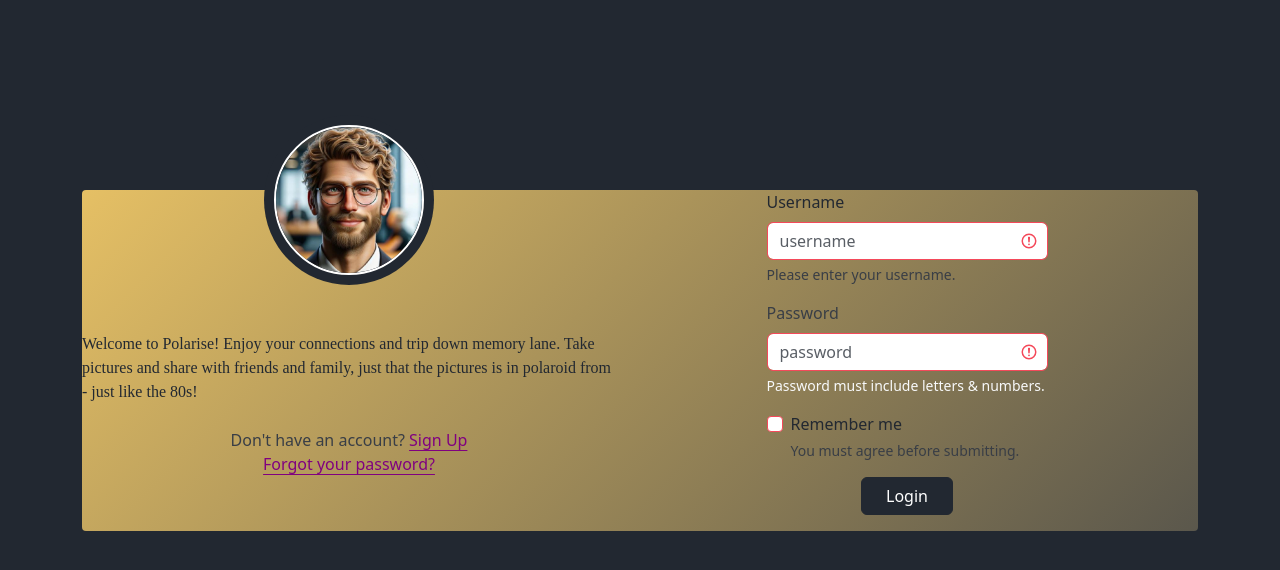
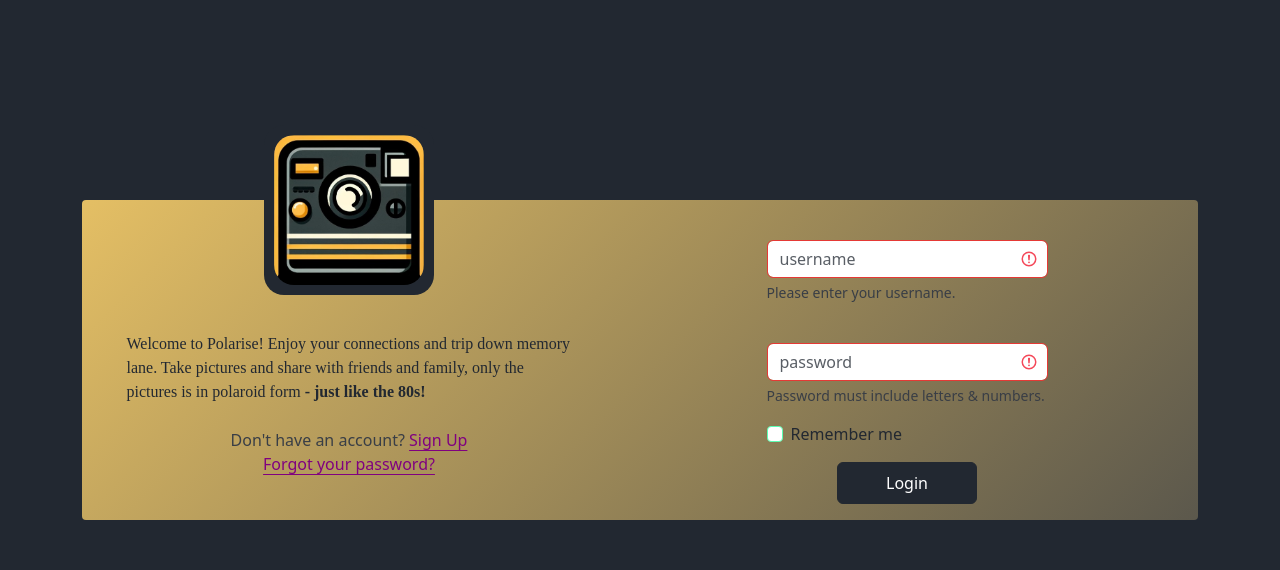
Before and after one commit to jonhavbra87/css-frameworks, a website: page index.html in a window 1280 px wide. Drawn offline with nearby package versions, Linux system fonts and the light colour scheme; a web font is replaced by a local one.

Commit message:
login page

```diff
--- a/index.html
+++ b/index.html
@@ -1,61 +1,110 @@
 <!DOCTYPE html>
 <html lang="en">
-
   <head>
     <meta charset="UTF-8" />
     <meta name="viewport" content="width=device-width, initial-scale=1.0" />
     <title>Feed Page</title>
     <link rel="stylesheet" href="../dist/css/index.css" />
-  <link rel="stylesheet" href="https://cdn.jsdelivr.net/npm/bootstrap-icons@1.11.3/font/bootstrap-icons.min.css">
-  <script defer src="../node_modules/bootstrap/dist/js/bootstrap.bundle.min.js"></script>
+    <link
+      rel="stylesheet"
+      href="https://cdn.jsdelivr.net/npm/bootstrap-icons@1.11.3/font/bootstrap-icons.min.css"
+    />
+    <script
+      defer
+      src="../node_modules/bootstrap/dist/js/bootstrap.bundle.min.js"
+    ></script>
   </head>
 
   <body class="bg-dark vh-100 d-flex">
-  <main class="container d-flex justify-content-center align-items-center my-auto">
-    <section class="bg-primary rounded-1 ">
+    <main
+      class="container d-flex justify-content-center align-items-center my-auto"
+    >
+      <section class="bg-primary rounded-1">
         <div class="row w-100 position-relative">
-
-          <div class="col-12 col-md-6 d-flex align-items-center justify-content-center flex-column">
+          <div
+            class="col-12 col-md-6 d-flex align-items-center justify-content-center flex-column"
+          >
             <div class="brand_logo_container mb-3">
-              <img src="content/AI-profile.jpg" class="brand_logo" alt="Logo">
+              <img
+                src="/content/logopolorise.jpg"
+                class="brand_logo"
+                alt="Logo"
+              />
             </div>
-            <div class="mt-5 pt-5">
-              <p>Welcome to Polarise! Enjoy your connections and trip down memory lane. Take pictures and share with friends and family, just that the pictures is in polaroid from - just like the 80s! </p>
-              <div class="d-flex justify-content-center flex-column align-items-center p-2">
-                <div class=" link-secondary link-offset-2 link-underline-opacity-25 link-underline-opacity-100-hover">
+            <div class="mt-5 pt-5 col-10 text-break">
+              <p>
+                Welcome to Polarise! Enjoy your connections and trip down memory
+                lane. Take pictures and share with friends and family, only the
+                pictures is in polaroid form
+                <span class="fw-semibold">- just like the 80s!</span>
+              </p>
+              <div
+                class="d-flex justify-content-center flex-column align-items-center p-2"
+              >
+                <div
+                  class="link-secondary link-offset-2 link-underline-opacity-25 link-underline-opacity-100-hover"
+                >
                   Don't have an account? <a href="#" class="ml-2">Sign Up</a>
                 </div>
-                <div class="link-secondary link-offset-2 link-underline-opacity-25 link-underline-opacity-100-hover">
+                <div
+                  class="link-secondary link-offset-2 link-underline-opacity-25 link-underline-opacity-100-hover"
+                >
                   <a href="#">Forgot your password?</a>
                 </div>
               </div>
             </div>
           </div>
-          <div class="col-12 col-md-6 d-flex align-items-center justify-content-center">
-            <form class="was-validated" action="/profile/" method="POST">
-              <div class="mb-3">
-                <label for="username" class="form-label">Username</label>
-                <input type="text" class="form-control" id="username" placeholder="username" minlength="2" required>
+          <div
+            class="col-12 col-md-6 d-flex align-items-center justify-content-center"
+          >
+            <form class="was-validated" action="/profile/" method="GET">
+              <div class="mb-3 pt-3">
+                <label for="username" class="form-label"></label>
+                <input
+                  type="text"
+                  class="form-control"
+                  id="username"
+                  placeholder="username"
+                  minlength="2"
+                  required
+                />
                 <div class="invalid-feedback text-secondary">
                   Please enter your username.
                 </div>
               </div>
               <div class="mb-3">
-                <label for="password" class="form-label text-secondary">Password</label>
-                <input type="password" class="form-control" id="password" placeholder="password" minlength="12" pattern="^(?=.*[A-Za-z])(?=.*\d)[A-Za-z\d]{12,}$" required>
-                <div class="invalid-feedback text-light">
+                <label for="password" class="form-label text-secondary"></label>
+                <input
+                  type="password"
+                  class="form-control"
+                  id="password"
+                  placeholder="password"
+                  minlength="12"
+                  pattern="^(?=.*[A-Za-z])(?=.*\d)[A-Za-z\d]{12,}$"
+                  required
+                />
+                <div class="invalid-feedback text-secondary">
                   Password must include letters & numbers.
                 </div>
               </div>
 
               <div class="form-check mb-3">
-                <input type="checkbox" class="form-check-input" id="validationFormCheck1" required>
-                <label class="form-check-label text-dark" for="validationFormCheck1">Remember me</label>
-                <div class="invalid-feedback text-secondary">You must agree before submitting.</div>
+                <input
+                  type="checkbox"
+                  class="form-check-input"
+                  id="validationFormCheck1"
+                />
+                <label
+                  class="form-check-label text-dark"
+                  for="validationFormCheck1"
+                  >Remember me</label
+                >
               </div>
 
               <div class="mb-3 d-flex justify-content-center">
-                <button class="btn btn-dark px-4" type="submit">Login</button>
+                <button class="btn btn-dark px-5 py-2" type="submit">
+                  Login
+                </button>
               </div>
             </form>
           </div>
@@ -106,8 +155,6 @@
             </div>
         </div>
     </section> -->
-
     </main>
   </body>
-
 </html>
--- a/src/scss/index.scss
+++ b/src/scss/index.scss
@@ -78,8 +78,6 @@
 
 //https://bootsnipp.com/snippets/3522X
 .user_card {
-    height: 400px;
-    width: 350px;
     margin-top: auto;
     margin-bottom: auto;
     background: linear-gradient(-225deg, $yellow, $cyan);;
@@ -88,9 +86,6 @@
     justify-content: center;
     flex-direction: column;
     padding: 10px;
-    box-shadow: 0 4px 8px 0 rgba(0, 0, 0, 0.2), 0 6px 20px 0 rgba(0, 0, 0, 0.19);
-    -webkit-box-shadow: 0 4px 8px 0 rgba(0, 0, 0, 0.2), 0 6px 20px 0 rgba(0, 0, 0, 0.19);
-    -moz-box-shadow: 0 4px 8px 0 rgba(0, 0, 0, 0.2), 0 6px 20px 0 rgba(0, 0, 0, 0.19);
     border-radius: 5px;
 
 }
@@ -99,7 +94,7 @@
     height: 170px;
     width: 170px;
     top: -75px;
-    border-radius: 50%;
+    border-radius: 20px;
     background: #222831;
     padding: 10px;
     text-align: center;
@@ -107,24 +102,13 @@
 .brand_logo {
     height: 150px;
     width: 150px;
-    border-radius: 50%;
-    border: 2px solid white;
+    border-radius: 20px;
 }
+
 .form_container {
     margin-top: 100px;
 }
-.login_btn {
-    width: 100%;
-    background: #393E46 !important;
-    color: white !important;
-}
-.login_btn:focus {
-    box-shadow: none !important;
-    outline: 0px !important;
-}
-.login_container {
-    padding: 0 2rem;
-}
+
 .input-group-text {
     background: #393E46 !important;
     color: white !important;
@@ -140,6 +124,34 @@
     background-color: #393E46 !important;
 }
 
+
+/* Tilpasset farge for godkjent (valid) tilstand med #6997FF */
+html .form-control.is-valid:focus,
+html .was-validated .form-control:valid:focus {
+  border-color: #6997FF !important; /* Medium blå */
+  box-shadow: 0 0 0 0.2rem rgba(105, 151, 255, 0.5) !important; /* Lysere blå skygge for fokus */
+}
+
+html .was-validated .form-control:valid,
+html .form-control.is-valid {
+  border-color: #6997FF !important; /* Medium blå for gyldig input-grense */
+}
+
+
+/* Tilpasset farge for ikke godkjent (invalid) tilstand */
+html .form-control.is-invalid:focus,
+html .was-validated .form-control:invalid:focus {
+  border-color: #E53935 !important; /* Klar rød */
+  box-shadow: 0 0 0 0.2rem rgba(229, 57, 53, 0.25) !important;
+}
+
+html .was-validated .form-control:invalid,
+html .form-control.is-invalid {
+  border-color: #E53935 !important;
+}
+
+
+
 .card-profile {}
 
 @import url('https://fonts.googleapis.com/css2?family=Norican&display=swap');
```
Also changed, not shown: content/logopolorise.jpg (added), dist/css/index.css, 1 other file. Lines whose indentation alone changed are shown as unchanged.
